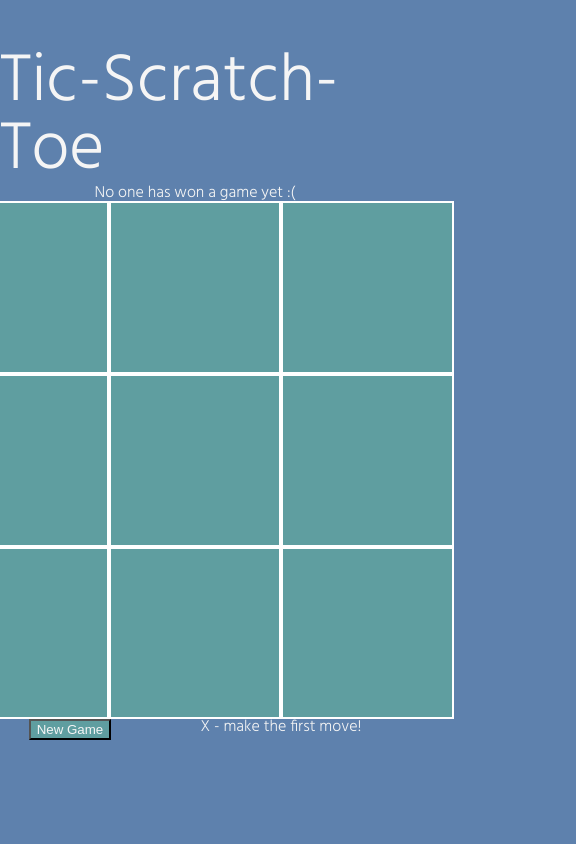
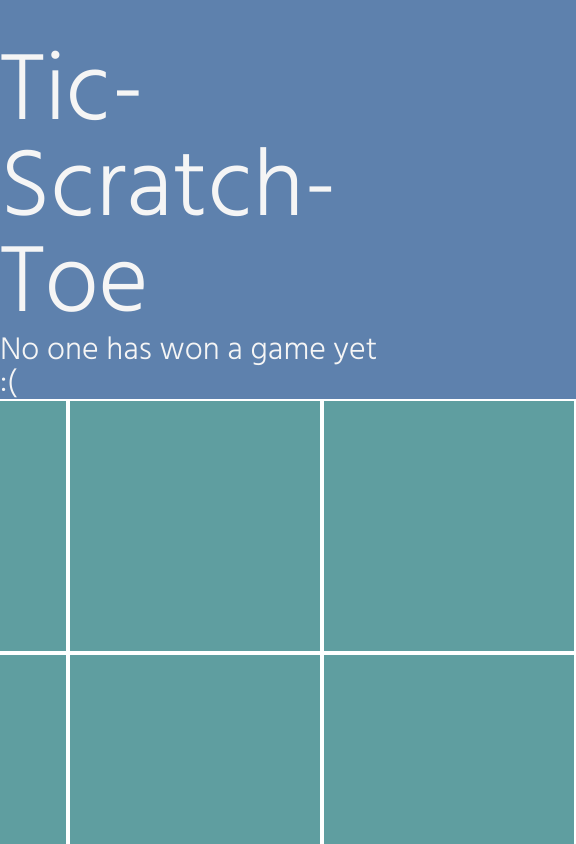
Before and after one commit to ArohanD/Tic-Scratch-Toe, a plain HTML site: page Public/index.html in a window 390 px wide. Shown: the top 844 px of the page, 576 px wide, since content can reach past the window. Drawn offline with Linux system fonts and the light colour scheme.

Commit message:
Update for mobile optimization

```diff
--- a/Public/app.js
+++ b/Public/app.js
@@ -49,9 +49,9 @@ flip = (element, tuple) => {
 //Place piece on gamestate.board
 placePiece = (piece) => {
     if(piece === 'X'){
-        return `<img class="pieceX" src=${state.pieceX}>`;
+        return `<img class="piece" src=${state.pieceX}>`;
     } else if (piece === 'O'){
-        return `<img class="pieceX" src=${state.pieceO}>`;
+        return `<img class="piece" src=${state.pieceO}>`;
     }
 }
 
@@ -69,7 +69,8 @@ checkWinState = () => {
         state.tieCount++;
         gameState.innerHTML = `It's a tie - you both lose!`
         document.getElementById('winCount').innerHTML = `X has won ${state.xWinCount} times
-        , O has won ${state.oWinCount} times.\nThere have been ${state.tieCount} ties.`
+        , O has won ${state.oWinCount} times.
+        There have been ${state.tieCount} ties.`
     }
 
     let checkRows = state.board.reduce((a, b) => {
@@ -97,7 +98,8 @@ checkWinState = () => {
         gameState.innerHTML = `${winner} has won the game!`;
         winner === 'X' ? state.xWinCount++ : state.oWinCount++;
         document.getElementById('winCount').innerHTML = `X has won ${state.xWinCount} times
-        , O has won ${state.oWinCount} times.\nThere have been ${state.tieCount} ties.`
+        , O has won ${state.oWinCount} times.
+        here have been ${state.tieCount} ties.`
     }
 
 }
--- a/Public/styles.css
+++ b/Public/styles.css
@@ -87,13 +87,13 @@ body {
 }
 
 .gameInfo {
-    width: 50vh;
+    width: 50vw;
     display: flex;
     flex-direction: row;
     justify-content: space-around;
 }
 
-.pieceX {
+.piece {
     height: auto;
     width: 20vh;
 }
@@ -108,3 +108,45 @@ h1 {
     outline: none;
     box-shadow: none;
 }
+
+@media screen and (max-width: 1024px) {
+    body {
+        padding-top: 12%;
+        height: 85vh;
+    }
+
+    .box {
+        height: 250px;
+        width: 250px;
+    }
+
+    h1 {
+        font-size: 6em;
+    }
+
+    #winCount {
+        font-size: 2em;
+        align-items: center;
+    }
+
+    .gameInfo {
+        padding-top: 20px;
+        flex-direction: column-reverse;
+        height: 13%;
+        justify-content: space-between;
+    }
+
+    #currentMove {
+        font-size: 3em;
+        align-self: center;
+    }
+
+    #reload {
+        font-size: 3em;
+    }
+
+    .piece {
+        width: 250px;
+        height: auto;
+    }
+}
```
